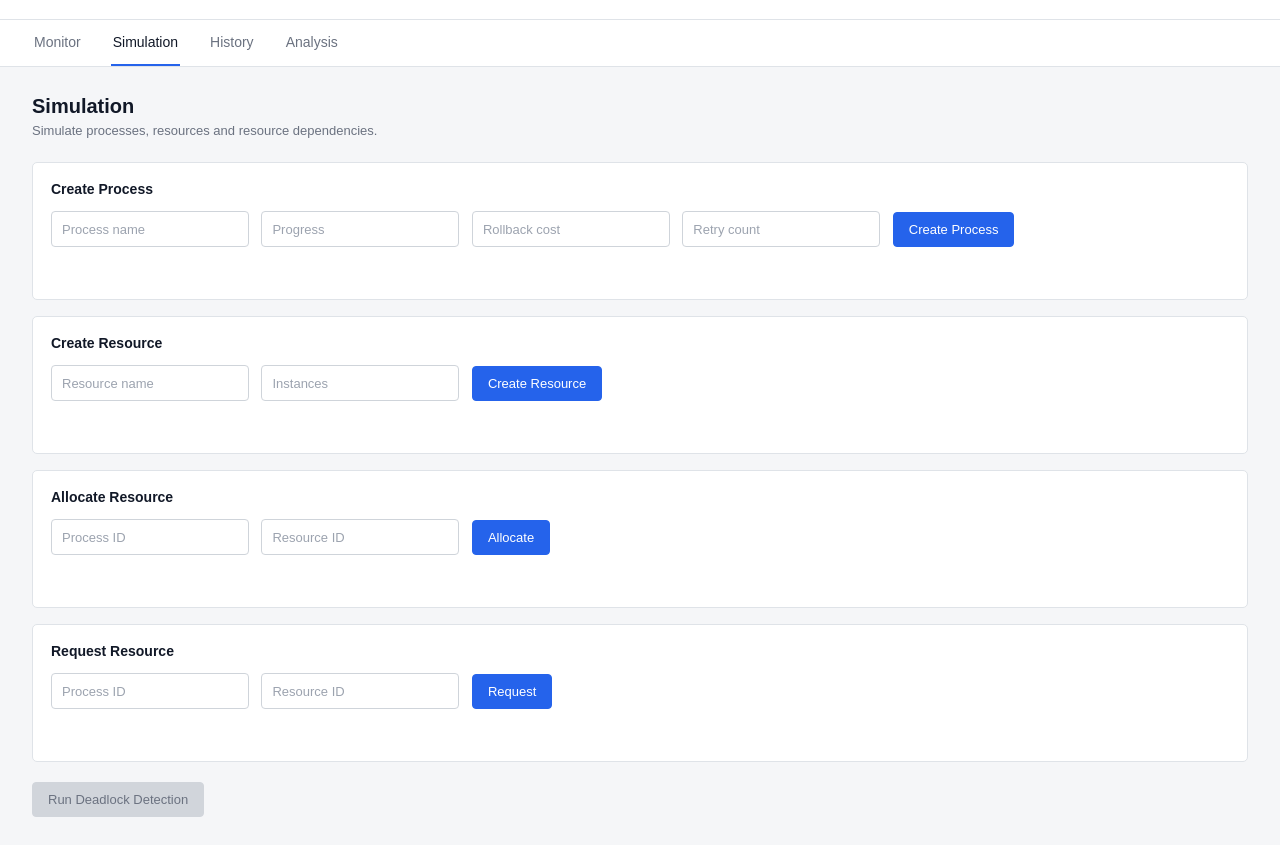
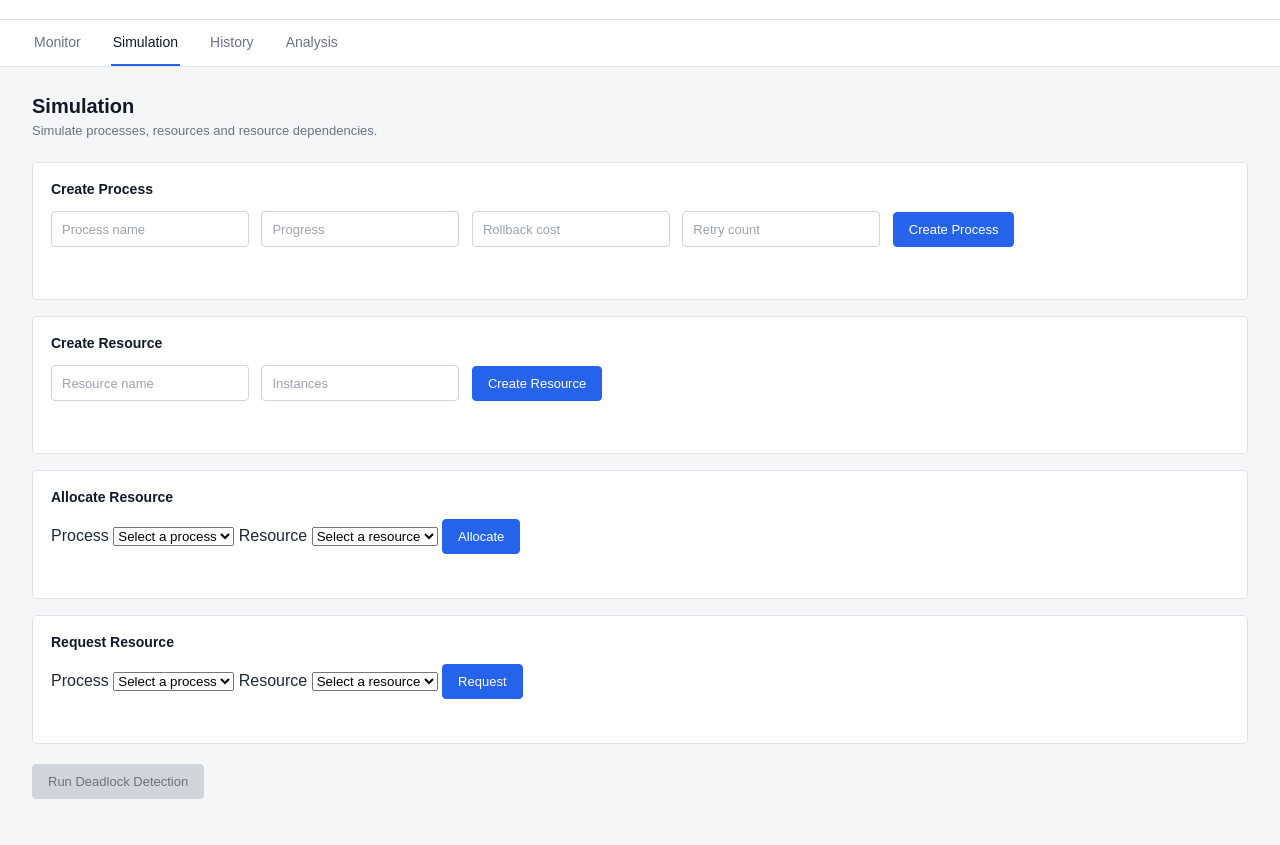
Before and after one commit to arpansinha7/DeadLockLens, a plain HTML site: page public/index.html in a window 1280 px wide. Both pictures are taken after a click on the button "Simulation". Shown: the part 74-919 px from the top of the page. Drawn offline with Linux system fonts and the light colour scheme.

Commit message:
feat: update simulation interface

```diff
--- a/public/index.html
+++ b/public/index.html
@@ -180,17 +180,15 @@
 
                 <h3>Allocate Resource</h3>
 
-                <input
-                    id="allocation-process-id"
-                    type="number"
-                    placeholder="Process ID"
-                >
+                <label for="allocation-process-id">Process</label>
+                <select id="allocation-process-id" required>
+                    <option value="" selected disabled>Select a process</option>
+                </select>
 
-                <input
-                    id="allocation-resource-id"
-                    type="number"
-                    placeholder="Resource ID"
-                >
+                <label for="allocation-resource-id">Resource</label>
+                <select id="allocation-resource-id" required>
+                    <option value="" selected disabled>Select a resource</option>
+                </select>
 
                 <button id="allocate-resource">
                     Allocate
@@ -206,17 +204,15 @@
 
                 <h3>Request Resource</h3>
 
-                <input
-                    id="request-process-id"
-                    type="number"
-                    placeholder="Process ID"
-                >
+                <label for="request-process-id">Process</label>
+                <select id="request-process-id" required>
+                    <option value="" selected disabled>Select a process</option>
+                </select>
 
-                <input
-                    id="request-resource-id"
-                    type="number"
-                    placeholder="Resource ID"
-                >
+                <label for="request-resource-id">Resource</label>
+                <select id="request-resource-id" required>
+                    <option value="" selected disabled>Select a resource</option>
+                </select>
 
                 <button id="request-resource">
                     Request
```
